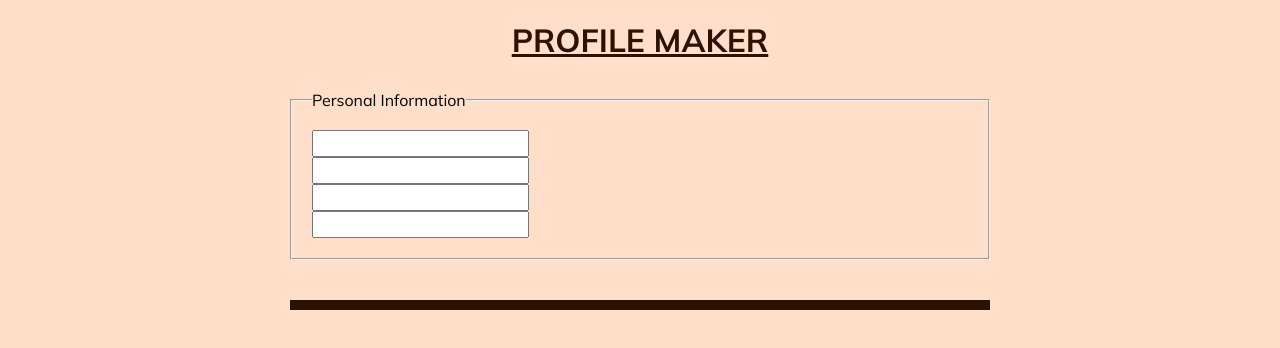
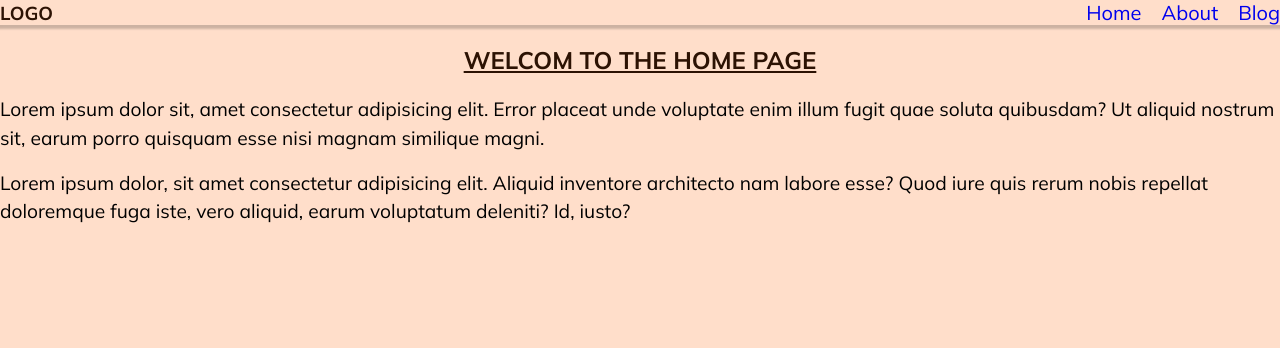
Before and after one commit to Theophilus-Kinggrans-Arthur/code-along, a React (Create React App) app: page / in a window 1280 px wide. Shown: the top 348 px of the page. Built offline with nearby package versions, Linux system fonts and the light colour scheme.

Commit message:
react-component-8

```diff
--- a/package.json
+++ b/package.json
@@ -9,6 +9,7 @@
     "axios": "^0.26.1",
     "react": "^17.0.2",
     "react-dom": "^17.0.2",
+    "react-router-dom": "^6.3.0",
     "react-scripts": "5.0.0",
     "web-vitals": "^2.1.4"
   },
--- a/src/App.js
+++ b/src/App.js
@@ -1,30 +1,21 @@
-import useLocalStorage from "../src/useLocalStorage";
-import ProfileForm from "../src/ProfileForm";
-import ProfileCard from "../src/ProfileCard";
+import React from "react";
+import { BrowserRouter, Routes, Route } from "react-router-dom";
+import About from "./pages/About";
+import Blog from "./pages/Blog";
+import Home from "./pages/Home";
+import Navbar from "./component/Navbar";
 
-function App() {
-  const [profiles, setProfiles] = useLocalStorage("profiles", []);
-
-  const updateProfiles = (profile) => {
-    let arr = profiles;
-    arr.push(profile);
-    setProfiles([...arr]);
-  };
-
+const App = () => {
   return (
-    <div className="app">
-      <h1> Profile Maker </h1>
-      <div>
-        <ProfileForm submit={updateProfiles} />
-        <hr />
-        <div className="list">
-          {profiles.map((person, index) => (
-            <ProfileCard key={index} card={person} />
-          ))}
-        </div>
-      </div>
-    </div>
+    <BrowserRouter>
+      <Navbar />
+      <Routes>
+        <Route path="about" element={<About />} />
+        <Route path="blog" element={<Blog />} />
+        <Route path="/" element={<Home />} />
+      </Routes>
+    </BrowserRouter>
   );
-}
+};
 
 export default App;
--- /dev/null
+++ b/src/component/Navbar.js
@@ -0,0 +1,24 @@
+import React from "react";
+import { Link } from "react-router-dom";
+import "./navbar.module.css";
+
+const Navbar = () => {
+  return (
+    <nav>
+      <h3>Logo</h3>
+      <ul>
+        <li>
+          <Link to="/">Home</Link>
+        </li>
+        <li>
+          <Link to="about">About</Link>
+        </li>
+        <li>
+          <Link to="/">Blog</Link>
+        </li>
+      </ul>
+    </nav>
+  );
+};
+
+export default Navbar;
--- /dev/null
+++ b/src/component/navbar.module.css
@@ -0,0 +1,22 @@
+nav {
+  display: flex;
+  justify-content: space-between;
+  align-items: center;
+  box-shadow: 0 2px 2px 2px rgba(0, 0, 0, 0.2);
+}
+
+nav ul {
+  display: flex;
+  list-style: none;
+  gap: 20px;
+}
+
+nav ul li a {
+  text-decoration: none;
+  font-size: 20px;
+}
+
+nav ul li:hover {
+  transform: scale(1.2);
+  color: blue;
+}
--- a/src/index.css
+++ b/src/index.css
@@ -194,3 +194,14 @@ hr {
 .post > h3 {
   text-align: center;
 }
+
+.section {
+  width: 90%;
+  margin: 0 auto;
+}
+
+section p {
+  font-size: 1.2rem;
+  line-height: 1.5;
+  margin-bottom: 1rem;
+}
--- /dev/null
+++ b/src/pages/About.js
@@ -0,0 +1,22 @@
+import React from "react";
+
+const About = () => {
+  return (
+    <section>
+      <h1>Welcom to the About Page</h1>
+      <p>
+        Lorem ipsum dolor sit, amet consectetur adipisicing elit. Error placeat
+        unde voluptate enim illum fugit quae soluta quibusdam? Ut aliquid
+        nostrum sit, earum porro quisquam esse nisi magnam similique magni.
+      </p>
+      <p>
+        Lorem ipsum dolor, sit amet consectetur adipisicing elit. Aliquid
+        inventore architecto nam labore esse? Quod iure quis rerum nobis
+        repellat doloremque fuga iste, vero aliquid, earum voluptatum deleniti?
+        Id, iusto?
+      </p>
+    </section>
+  );
+};
+
+export default About;
--- /dev/null
+++ b/src/pages/Blog.js
@@ -0,0 +1,22 @@
+import React from "react";
+
+const Blog = () => {
+  return (
+    <section>
+      <h1>Welcom to the Blog Page</h1>
+      <p>
+        Lorem ipsum dolor sit, amet consectetur adipisicing elit. Error placeat
+        unde voluptate enim illum fugit quae soluta quibusdam? Ut aliquid
+        nostrum sit, earum porro quisquam esse nisi magnam similique magni.
+      </p>
+      <p>
+        Lorem ipsum dolor, sit amet consectetur adipisicing elit. Aliquid
+        inventore architecto nam labore esse? Quod iure quis rerum nobis
+        repellat doloremque fuga iste, vero aliquid, earum voluptatum deleniti?
+        Id, iusto?
+      </p>
+    </section>
+  );
+};
+
+export default Blog;
--- /dev/null
+++ b/src/pages/Home.js
@@ -0,0 +1,22 @@
+import React from "react";
+
+const Home = () => {
+  return (
+    <section>
+      <h1>Welcom to the Home Page</h1>
+      <p>
+        Lorem ipsum dolor sit, amet consectetur adipisicing elit. Error placeat
+        unde voluptate enim illum fugit quae soluta quibusdam? Ut aliquid
+        nostrum sit, earum porro quisquam esse nisi magnam similique magni.
+      </p>
+      <p>
+        Lorem ipsum dolor, sit amet consectetur adipisicing elit. Aliquid
+        inventore architecto nam labore esse? Quod iure quis rerum nobis
+        repellat doloremque fuga iste, vero aliquid, earum voluptatum deleniti?
+        Id, iusto?
+      </p>
+    </section>
+  );
+};
+
+export default Home;
```
Also changed, not shown: 1 other file (tests, documents, lock files or other folders).
